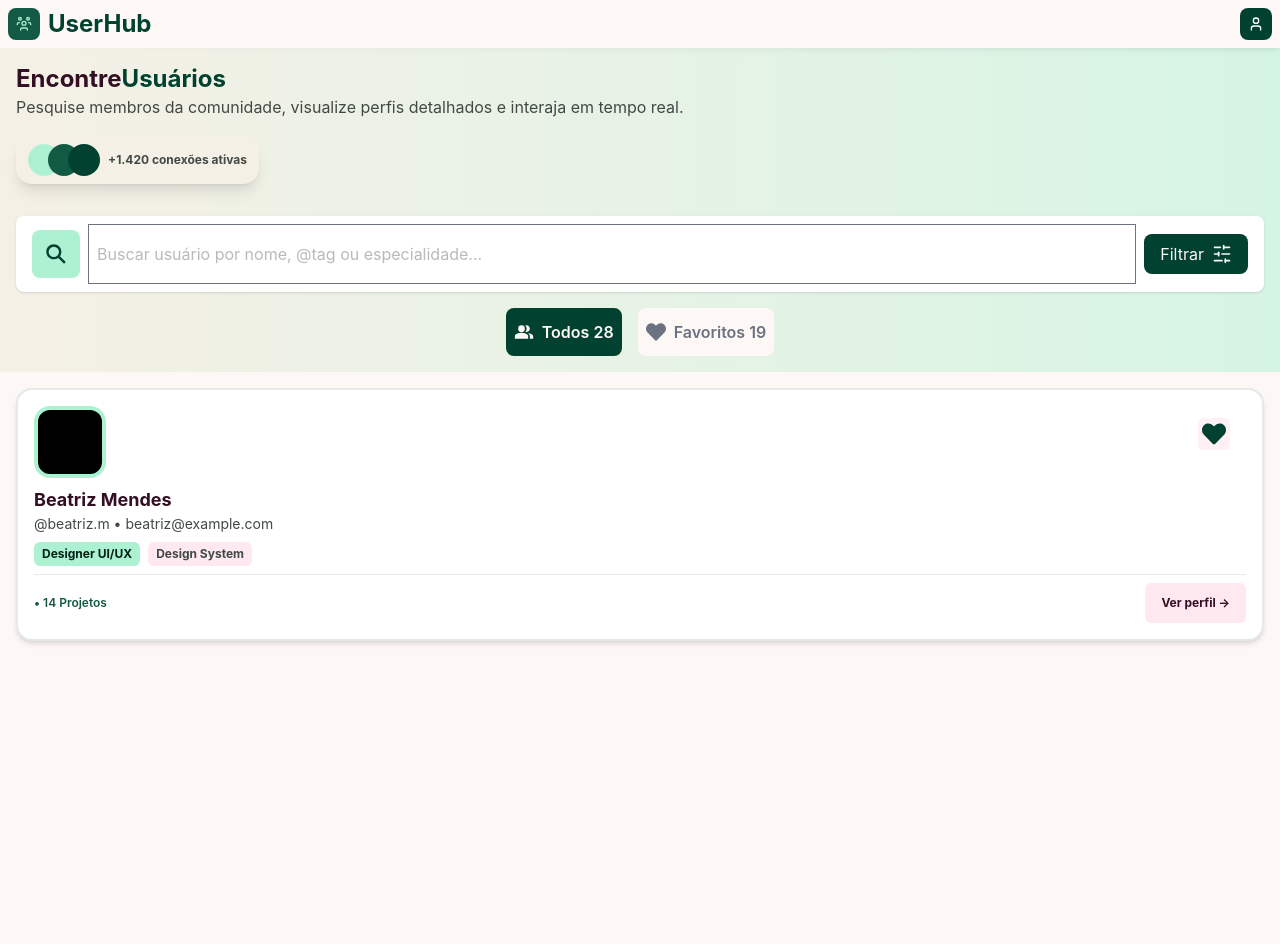
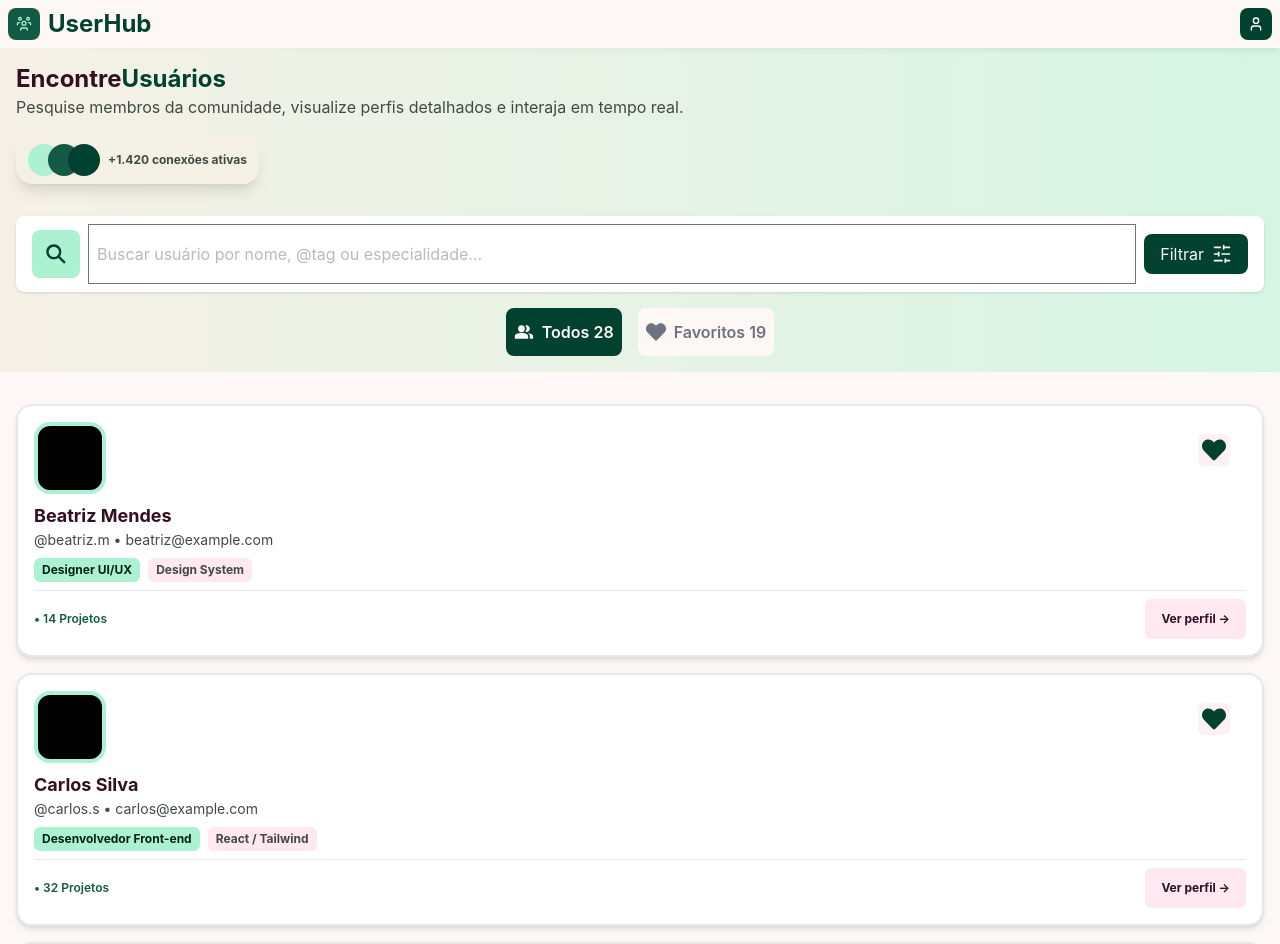
Before and after one commit to AdrianoATBS/UserHub, a React (Vite) app: page /buscaDeUsuarios in a window 1280 px wide. Shown: the top 944 px of the page. Before the commit the page ends 848 px from the top, so only its background shows below. Built offline with nearby package versions, Linux system fonts and the light colour scheme.

Commit message:
feat(busca-usuarios): ìmplementa renderização dinâmica de usuários

```diff
--- a/src/components/BuscarUsuario/CardUsuario.tsx
+++ b/src/components/BuscarUsuario/CardUsuario.tsx
@@ -3,32 +3,42 @@ import { FaHeart } from "react-icons/fa";
 
 
 export default function CardUsuario() {
+    const usuarios = [
+        { id: 1, nome: "Beatriz Mendes", username: "@beatriz.m", email: "beatriz@example.com", cargo: "Designer UI/UX",
+             especialidade: "Design System", projetos: 14 },
+        { id: 2, nome: "Carlos Silva", username: "@carlos.s", email: "carlos@example.com", cargo: "Desenvolvedor Front-end",
+            especialidade: "React / Tailwind", projetos: 32 },
+        { id: 3, nome: "Ana Paula", username: "@ana.p", email: "ana@example.com", cargo: "Dev Backend / Cloud",
+            especialidade: "Node.js & Go", projetos: 21 },
+    ];
     return(
-        <div className="p-4 ">
-            <div className="w-full border-2 border-[#BFC9C2]/40 bg-fundo-card shadow-md rounded-2xl p-4 ">
+        <div className="p-4">
+            {usuarios.map((usuario) => (
+            <div key={usuario.id} className="w-full border-2 border-[#BFC9C2]/40 bg-fundo-card shadow-md rounded-2xl p-4 mt-4 ">
                 <div className="border-4 border-verde-leve rounded-2xl bg-black w-18 h-18 "></div>
                 <div className="flex justify-end  rounded-lg ">
                     <FaHeart className="text-verde-secundario text-2xl bg-[#FFF0F4] rounded-md
                     h-8 w-8 p-1 -mt-15 mr-4" />
                 </div>
-                <p className="text-[#320F22] font-bold text-lg mt-2">Beatriz Mendes</p>
-                <p className="text-[#404944] text-sm">@beatriz.m • beatriz@example.com</p>
+                <p className="text-[#320F22] font-bold text-lg mt-2">{usuario.nome}</p>
+                <p className="text-[#404944] text-sm">{usuario.username} • {usuario.email}</p>
 
                 <div className="flex flex-wrap gap-2 mt-2 border-b border-[#BFC9C2]/40 pb-2">
                     <p className="bg-verde-leve text-[#002116] font-bold px-2 py-1
-                    rounded-md text-xs">Designer UI/UX</p>
+                    rounded-md text-xs">{usuario.cargo}</p>
                     <p className="bg-[#FFE8F0] text-[#404944] font-bold px-2 py-1
-                    rounded-md text-xs">Design System</p>
+                    rounded-md text-xs">{usuario.especialidade}</p>
                 </div>
                 <div className="flex justify-between items-center mt-2">
-                    <p className="text-xs text-verde-principal font-semibold">• 14 Projetos</p>
-                    <Link to="#" className="text-[#320F22] font-bold text-xs bg-[#FFE8F0]
+                    <p className="text-xs text-verde-principal font-semibold">• {usuario.projetos} Projetos</p>
+                    <Link to="/DetalheDoUsuario" className="text-[#320F22] font-bold text-xs bg-[#FFE8F0]
                     px-4 py-3 rounded-md cursor-pointer hover:bg-[#F5F0E6] active:scale-95 transition-colors">
                         Ver perfil →
                     </Link>
                 </div>
 
             </div>
+            ))}
         </div>
     )
 }
```
Also changed, not shown: src/app/detalheDoUsuario/page.tsx (line endings or trailing spaces).
